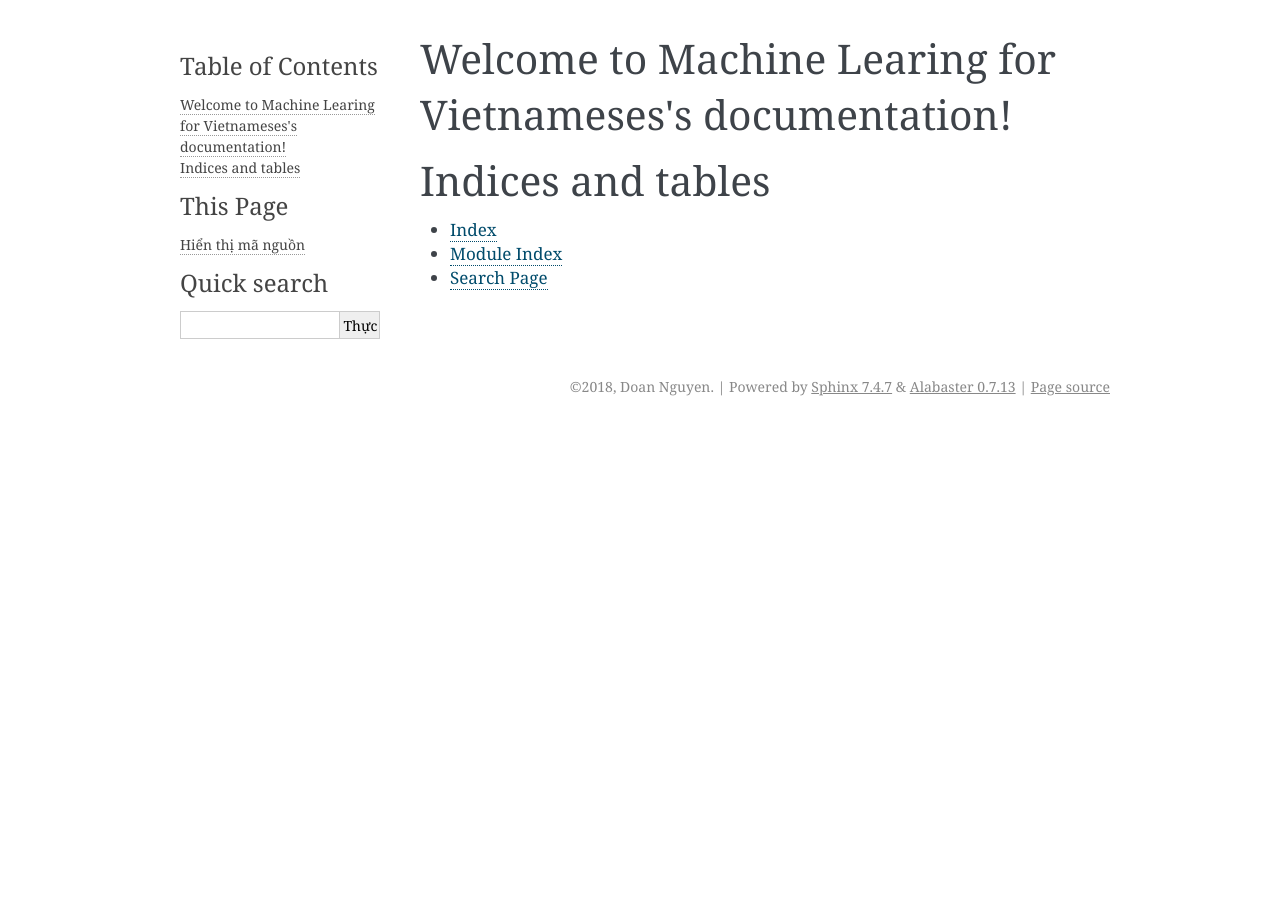
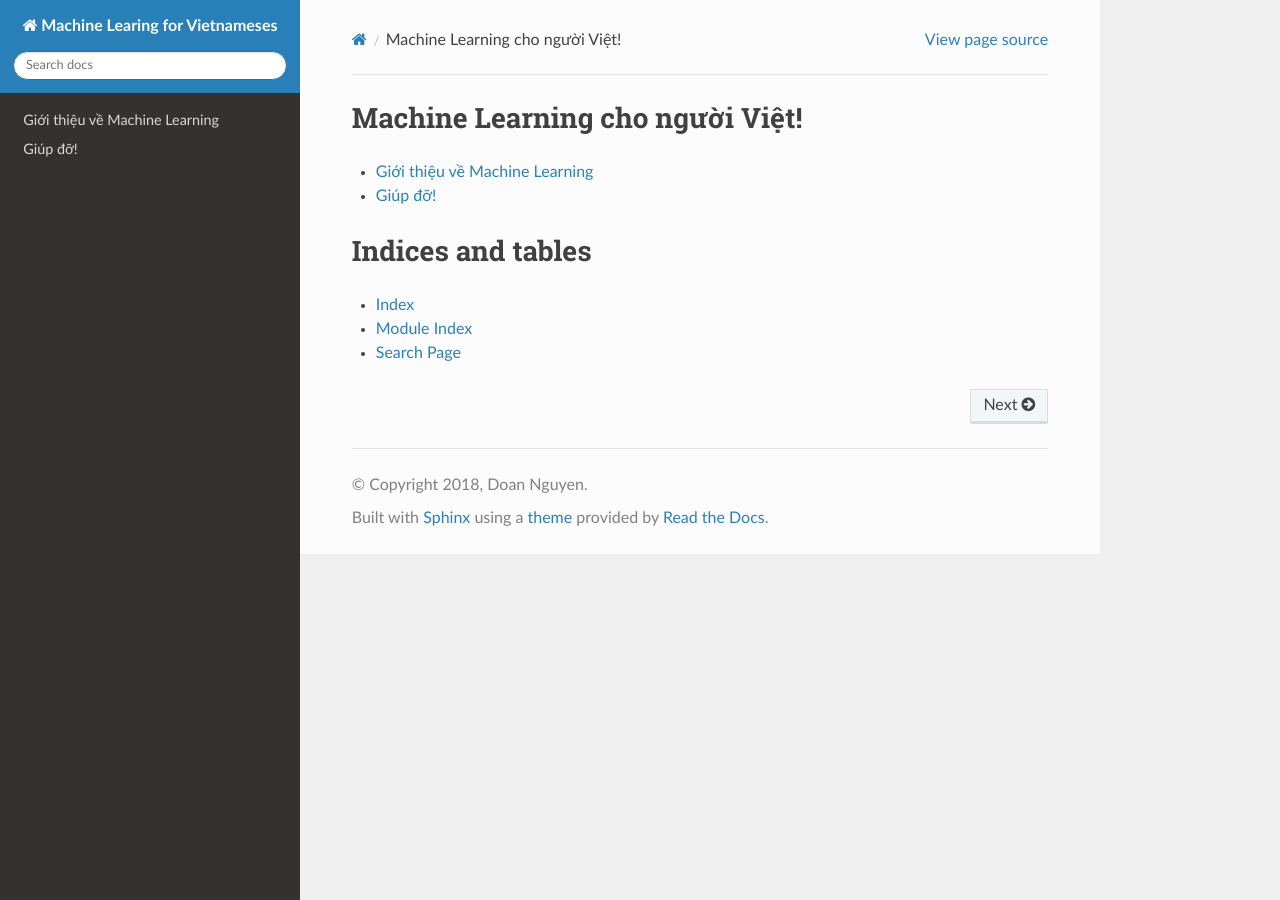
Before and after one commit to DoanNguyenTrong/ml_for_vietnameses, a Sphinx documentation site: the page built from docs/source/index.rst, in a window 1280 px wide. Built offline with Sphinx 7.4.7 and the Read the Docs theme 2.0.0, drawn with Linux system fonts in a browser that asks for light colours.

```diff
--- a/docs/source/conf.py
+++ b/docs/source/conf.py
@@ -57,7 +57,7 @@ templates_path = ['ytemplates']
 # You can specify multiple suffix as a list of string:
 #
 # source_suffix = ['.rst', '.md']
-source_suffix = '.rst .md'
+source_suffix = '.rst'
 
 # The master toctree document.
 master_doc = 'index'
@@ -83,7 +83,7 @@ pygments_style = 'sphinx'
 # The theme to use for HTML and HTML Help pages.  See the documentation for
 # a list of builtin themes.
 #
-html_theme = 'alabaster'
+html_theme = 'sphinx_rtd_theme'
 
 # Theme options are theme-specific and customize the look and feel of a theme
 # further.  For a list of options available for each theme, see the
--- /dev/null
+++ b/docs/source/help.rst
@@ -0,0 +1,2 @@
+Giúp đỡ!
+========
--- a/docs/source/index.rst .md
+++ b/docs/source/index.rst
@@ -3,13 +3,14 @@
    You can adapt this file completely to your liking, but it should at least
    contain the root `toctree` directive.
 
-Welcome to Machine Learing for Vietnameses's documentation!
-===========================================================
+Machine Learning cho người Việt!
+================================
 
 .. toctree::
    :maxdepth: 2
-   :caption: Contents:
 
+   introduction
+   help
 
 
 Indices and tables
--- /dev/null
+++ b/docs/source/introduction.rst
@@ -0,0 +1,2 @@
+Giới thiệu về Machine Learning
+==============================
```
